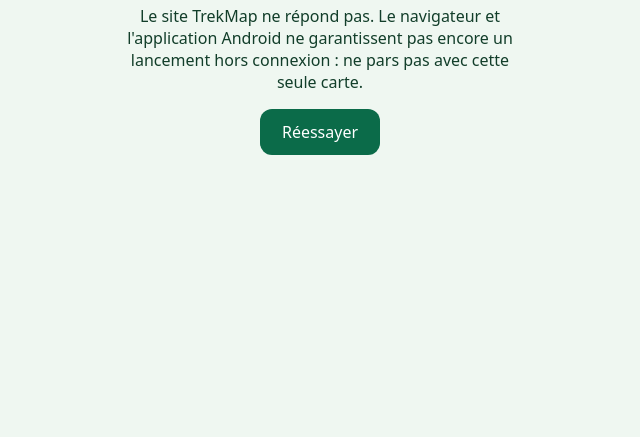
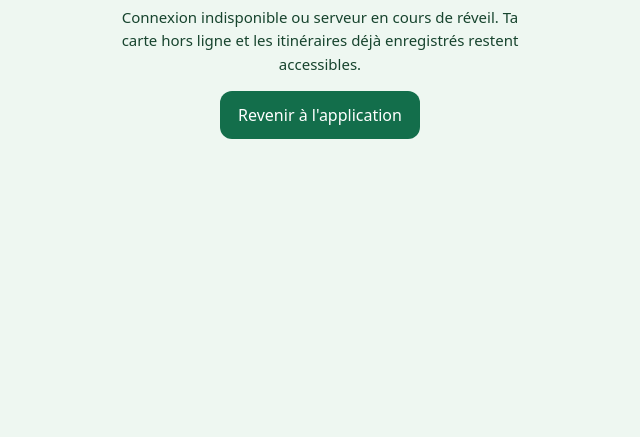
Before and after one commit to samsamlam360/trekmap-france, a website: page mobile/www/offline.html in a window 1280 px wide. Shown: the part 363-800 px from the top of the page, without its empty margins (320-960 px from the left). Drawn offline with Linux system fonts and the light colour scheme.

Commit message:
ux(android): offline fallback leads to bundled home rather than dead remote retry

```diff
--- a/mobile/www/offline.html
+++ b/mobile/www/offline.html
@@ -1,3 +1,8 @@
 <!doctype html>
-<html lang="fr"><head><meta charset="utf-8"/><meta name="viewport" content="width=device-width,initial-scale=1,viewport-fit=cover"/><title>TrekMap hors connexion</title><style>body{font:16px system-ui,sans-serif;background:#eff7f1;color:#123e2a;min-height:100vh;margin:0;display:grid;place-items:center}main{text-align:center;padding:2rem;max-width:25rem}button{background:#0b6b49;color:white;border:0;border-radius:12px;padding:12px 22px;font:inherit}</style></head>
-<body><main><h1>Connexion indisponible</h1><p>Le site TrekMap ne répond pas. Le navigateur et l'application Android ne garantissent pas encore un lancement hors connexion : ne pars pas avec cette seule carte.</p><button onclick="location.href='https://trekmap-france.onrender.com'">Réessayer</button></main></body></html>
+<html lang="fr"><head><meta charset="utf-8"><meta name="viewport" content="width=device-width,initial-scale=1,viewport-fit=cover">
+<title>TrekMap · Serveur indisponible</title>
+<style>body{font-family:system-ui,sans-serif;background:#eef7f1;color:#17442e;min-height:100dvh;margin:0;display:grid;place-items:center}main{text-align:center;padding:24px;max-width:430px}h1{font-size:26px}p{font-size:15px;line-height:1.55}button{background:#136e4b;color:white;border:0;border-radius:12px;min-height:48px;padding:12px 18px;font:inherit;cursor:pointer}</style></head>
+<body><main><h1>🌿 TrekMap reste avec toi</h1>
+<p>Connexion indisponible ou serveur en cours de réveil. Ta carte hors ligne et les itinéraires déjà enregistrés restent accessibles.</p>
+<button type="button" id="home">Revenir à l'application</button></main>
+<script>document.getElementById('home').onclick=function(){window.location.replace('https://localhost/')}</script></body></html>
```
